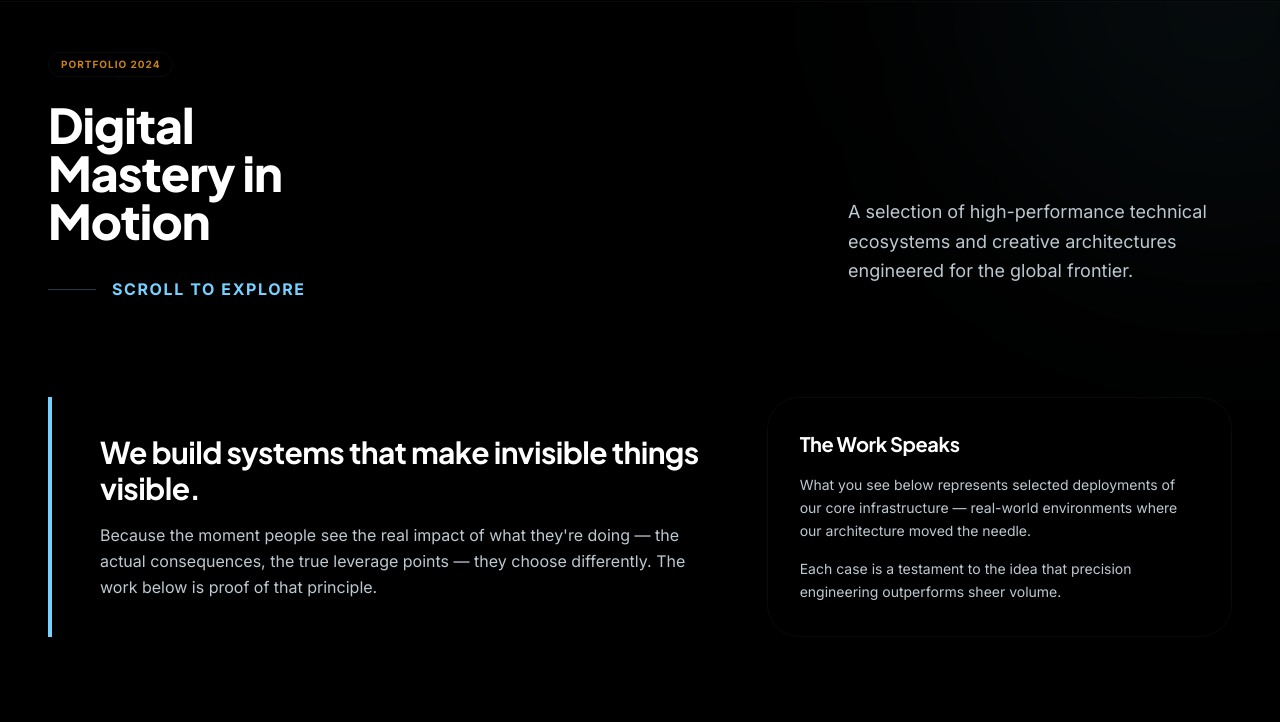
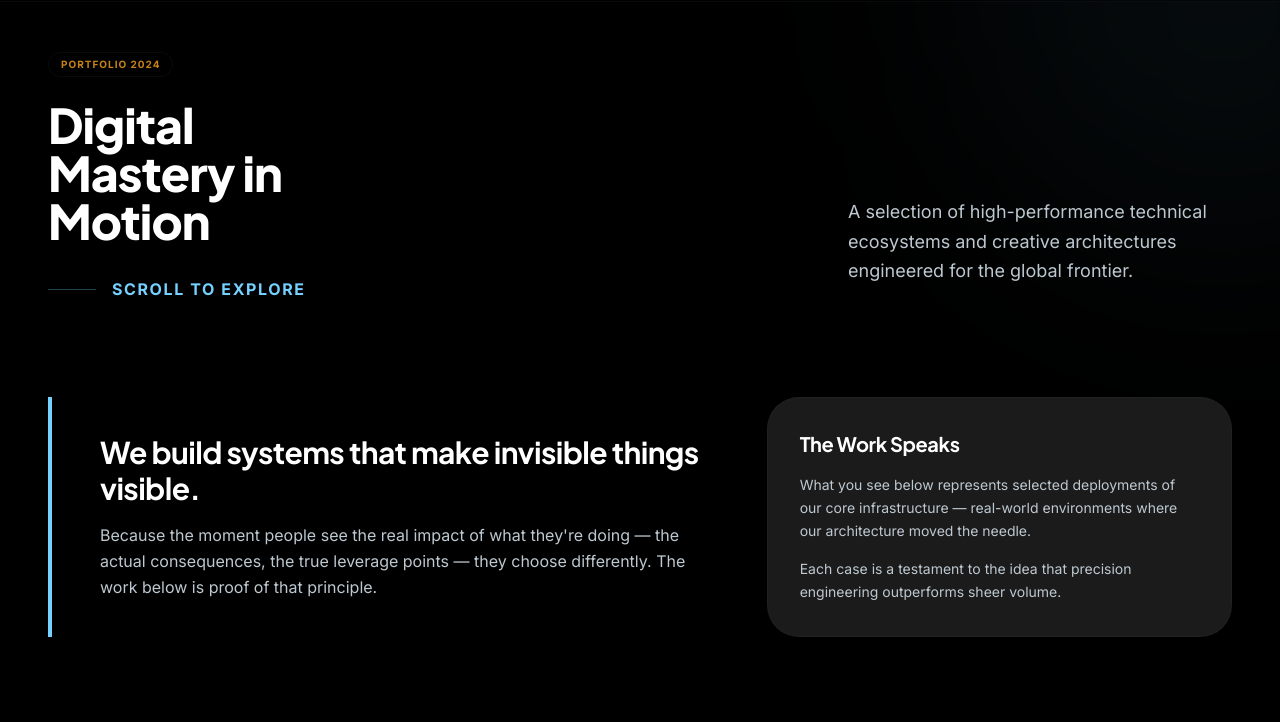
Before and after one commit to leemwilliams-eng/Edelleye, a plain HTML site: page portfolio.html in a window 1280 px wide. Shown: the part 78-800 px from the top of the page. Drawn offline with nearby package versions, Linux system fonts and the light colour scheme.

Commit message:
Fix tailwind config on portfolio page to map layout tokens

```diff
--- a/portfolio.html
+++ b/portfolio.html
@@ -24,15 +24,53 @@
         theme: {
           extend: {
             colors: {
+              "on-secondary-container": "#ffdec5",
+              "surface": "#131313",
+              "tertiary": "#ffb869",
+              "outline-variant": "#3e484f",
+              "on-secondary-fixed-variant": "#6c3a00",
+              "tertiary-fixed-dim": "#ffb869",
+              "primary-fixed": "#c2e8ff",
               "primary": "#75d1ff",
+              "outline": "#889299",
+              "on-tertiary-fixed": "#2b1700",
+              "tertiary-container": "#e29432",
+              "primary-container": "#3ab0e2",
+              "inverse-on-surface": "#303030",
+              "background": "#131313",
+              "on-tertiary": "#482900",
+              "on-primary": "#003548",
+              "secondary-fixed-dim": "#ffb778",
+              "surface-container-lowest": "#0e0e0e",
+              "surface-container-high": "#2a2a2a",
+              "on-surface-variant": "#bdc8d0",
+              "secondary-fixed": "#ffdcc1",
+              "surface-dim": "#131313",
+              "on-error-container": "#ffdad6",
+              "surface-tint": "#75d1ff",
+              "surface-container-low": "#1b1b1b",
+              "surface-container": "#1f1f1f",
               "secondary": "#C8811A",
-              "primary-container": "#2A86AB",
-              "on-primary-container": "#FFFFFF",
-              "surface": "#131313",
-              "background": "#000000",
+              "on-primary-fixed": "#001e2b",
+              "on-tertiary-container": "#573200",
+              "on-error": "#690005",
+              "on-background": "#e2e2e2",
+              "surface-variant": "#353535",
+              "on-secondary": "#4c2700",
+              "surface-container-highest": "#353535",
+              "on-primary-container": "#004056",
+              "error-container": "#93000a",
+              "error": "#ffb4ab",
               "on-surface": "#e2e2e2",
-              "on-surface-variant": "#bdc8d0",
-              "outline-variant": "#3e484f",
+              "on-secondary-fixed": "#2e1500",
+              "secondary-container": "#995400",
+              "primary-fixed-dim": "#75d1ff",
+              "on-primary-fixed-variant": "#004d67",
+              "surface-bright": "#393939",
+              "on-tertiary-fixed-variant": "#673d00",
+              "tertiary-fixed": "#ffdcbb",
+              "inverse-surface": "#e2e2e2",
+              "inverse-primary": "#006688"
             },
             fontFamily: {
               "headline": ["Plus Jakarta Sans"],
```
